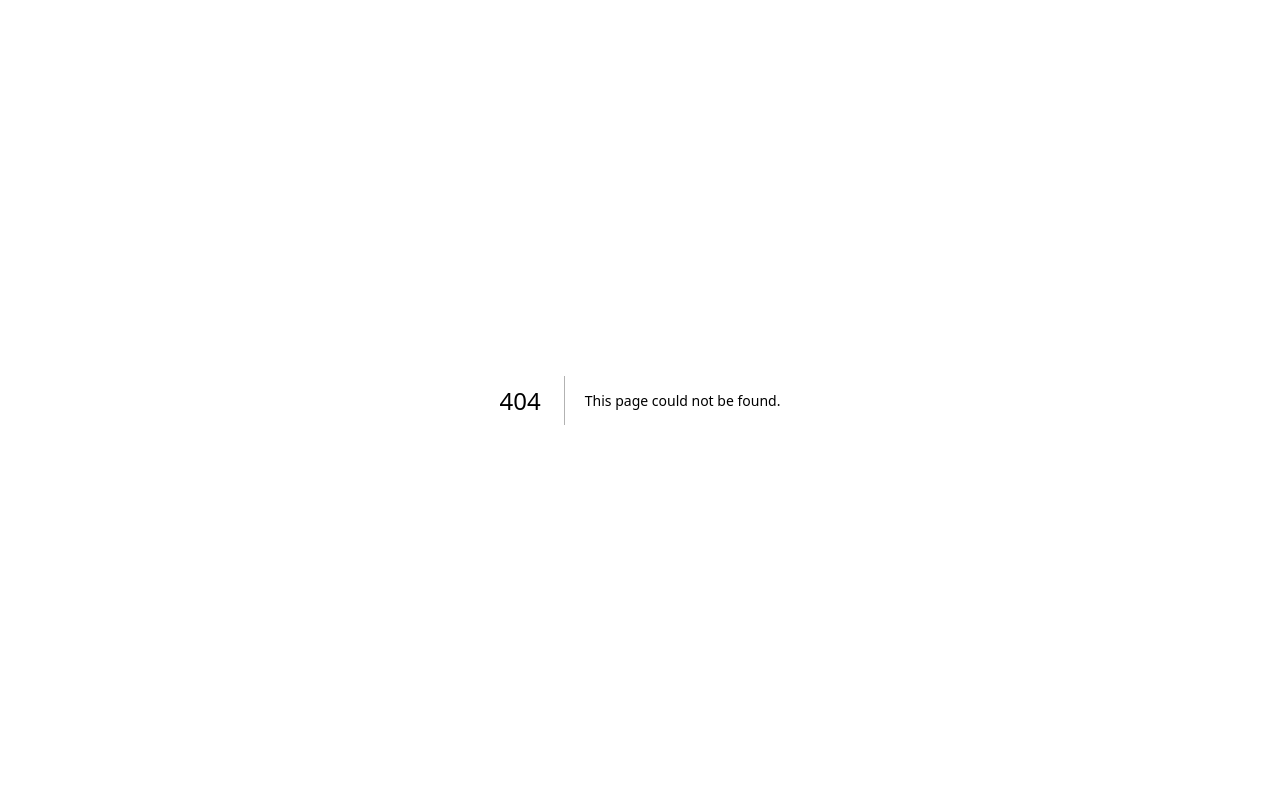
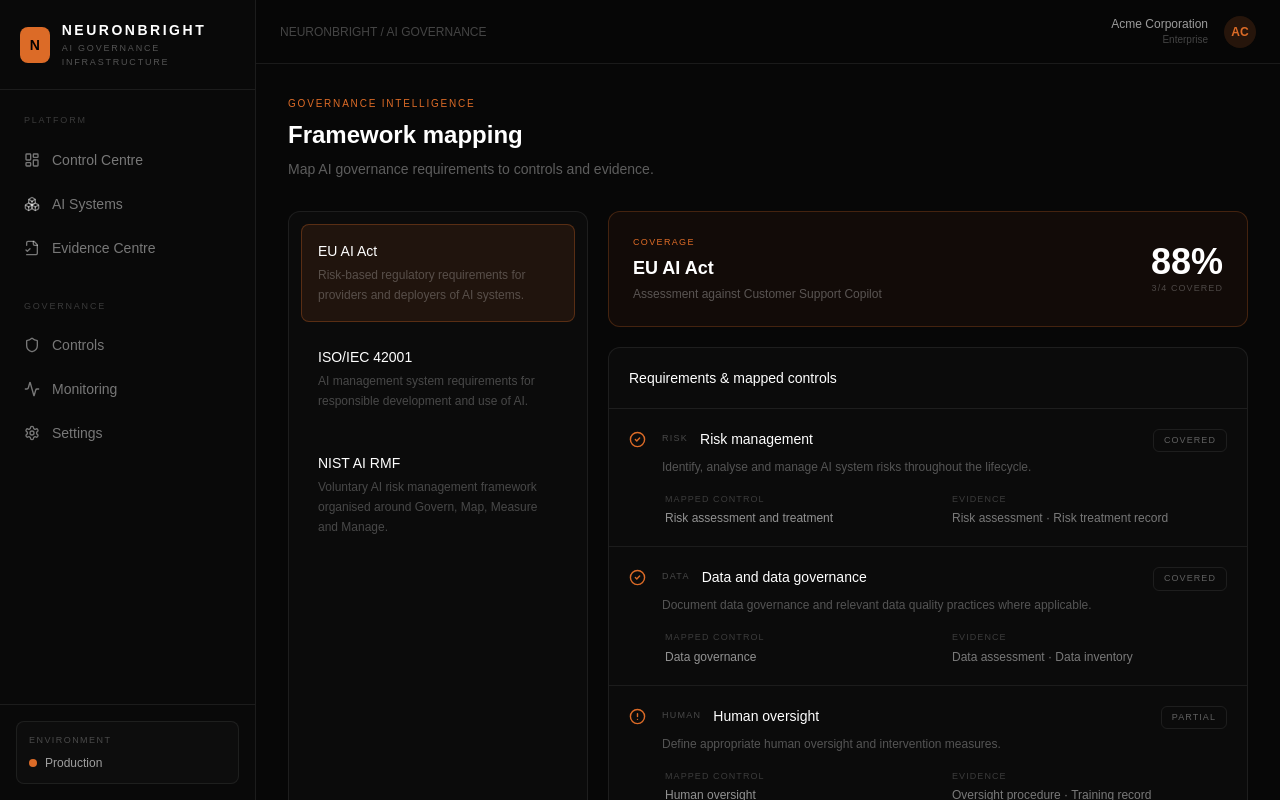
Before and after one commit to jasb-to/neuronbright, a Next.js app: page /frameworks in a window 1280 px wide. Before the commit this address had no page. Shown: the top 800 px of the page. Built offline with nearby package versions, Linux system fonts and the light colour scheme.

Commit message:
Add framework mapping dashboard

```diff
--- /dev/null
+++ b/app/frameworks/page.tsx
@@ -0,0 +1,24 @@
+"use client";
+import { useMemo, useState } from "react";
+import { CheckCircle2, CircleAlert, ShieldCheck } from "lucide-react";
+import { AppShell } from "@/components/app-shell";
+import { frameworks, type FrameworkId, type FrameworkStatus } from "@/lib/frameworks";
+import { aiSystems } from "@/lib/mock-data";
+
+function statusFor(index:number, systemRisk:string):FrameworkStatus { if(systemRisk === "High" && index === 1) return "Gap"; if(index === 2) return "Partial"; return "Covered"; }
+export default function FrameworksPage(){
+ const [selected,setSelected]=useState<FrameworkId>("EU_AI_ACT");
+ const framework=frameworks.find(f=>f.id===selected)??frameworks[0];
+ const system=aiSystems[0];
+ const results=useMemo(()=>framework.requirements.map((r,i)=>({...r,status:statusFor(i,system.risk)})),[framework,system.risk]);
+ const covered=results.filter(r=>r.status==="Covered").length; const score=Math.round((results.reduce((n,r)=>n+(r.status==="Covered"?100:r.status==="Partial"?50:0),0)/results.length));
+ return <AppShell><div className="mx-auto max-w-[1400px] px-6 py-8 xl:px-8">
+  <p className="text-[10px] uppercase tracking-[0.18em] text-[#dc6b27]">Governance intelligence</p><h1 className="mt-2 text-2xl font-semibold">Framework mapping</h1><p className="mt-2 text-sm text-white/35">Map AI governance requirements to controls and evidence.</p>
+  <div className="mt-8 grid gap-5 lg:grid-cols-[300px_1fr]">
+   <aside className="rounded-xl border border-white/[0.08] bg-[#0b0b0b] p-3">{frameworks.map(f=><button key={f.id} onClick={()=>setSelected(f.id)} className={`mb-2 w-full rounded-lg p-4 text-left ${selected===f.id?"bg-[#dc6b27]/10 border border-[#dc6b27]/30":"border border-transparent hover:bg-white/[0.025]"}`}><p className="text-sm font-medium">{f.name}</p><p className="mt-1 text-xs leading-5 text-white/25">{f.description}</p></button>)}</aside>
+   <main><div className="rounded-xl border border-[#dc6b27]/25 bg-[#dc6b27]/[0.05] p-6"><div className="flex flex-col justify-between gap-5 md:flex-row md:items-center"><div><p className="text-[9px] uppercase tracking-[0.15em] text-[#dc6b27]">Coverage</p><h2 className="mt-1 text-lg font-semibold">{framework.name}</h2><p className="mt-1 text-xs text-white/30">Assessment against {system.name}</p></div><div className="text-right"><p className="text-4xl font-semibold">{score}%</p><p className="text-[9px] uppercase tracking-[0.12em] text-white/25">{covered}/{results.length} covered</p></div></div></div>
+   <div className="mt-5 overflow-hidden rounded-xl border border-white/[0.08] bg-[#0b0b0b]"><div className="border-b border-white/[0.08] p-5"><h2 className="text-sm font-medium">Requirements & mapped controls</h2></div><div className="divide-y divide-white/[0.07]">{results.map(r=><div key={r.id} className="p-5"><div className="flex flex-col justify-between gap-4 md:flex-row"><div className="flex gap-4"><div className="mt-0.5">{r.status==="Covered"?<CheckCircle2 size={17} className="text-[#dc6b27]"/>:<CircleAlert size={17} className="text-[#dc6b27]"/>}</div><div><div className="flex items-center gap-3"><span className="text-[9px] uppercase tracking-[0.14em] text-white/25">{r.code}</span><span className="text-sm font-medium">{r.title}</span></div><p className="mt-2 max-w-2xl text-xs leading-5 text-white/30">{r.description}</p></div></div><span className="h-fit rounded-md border border-white/[0.08] px-2.5 py-1 text-[9px] uppercase tracking-[0.12em] text-white/35">{r.status}</span></div><div className="mt-4 ml-9 grid gap-3 md:grid-cols-2"><div><p className="text-[9px] uppercase tracking-[0.12em] text-white/20">Mapped control</p><p className="mt-1 text-xs text-white/55">{r.mappedControl}</p></div><div><p className="text-[9px] uppercase tracking-[0.12em] text-white/20">Evidence</p><p className="mt-1 text-xs text-white/45">{r.evidence.join(" · ")}</p></div></div></div>)}</div></div>
+   <div className="mt-5 flex items-start gap-3 rounded-xl border border-white/[0.08] bg-[#0b0b0b] p-5"><ShieldCheck size={18} className="mt-0.5 text-[#dc6b27]"/><p className="text-xs leading-5 text-white/35"><span className="text-white/60">Important:</span> framework mapping is a governance aid, not legal advice. Applicability depends on the organisation, system and deployment context.</p></div>
+   </main>
+  </div></div></AppShell>;
+}
```
